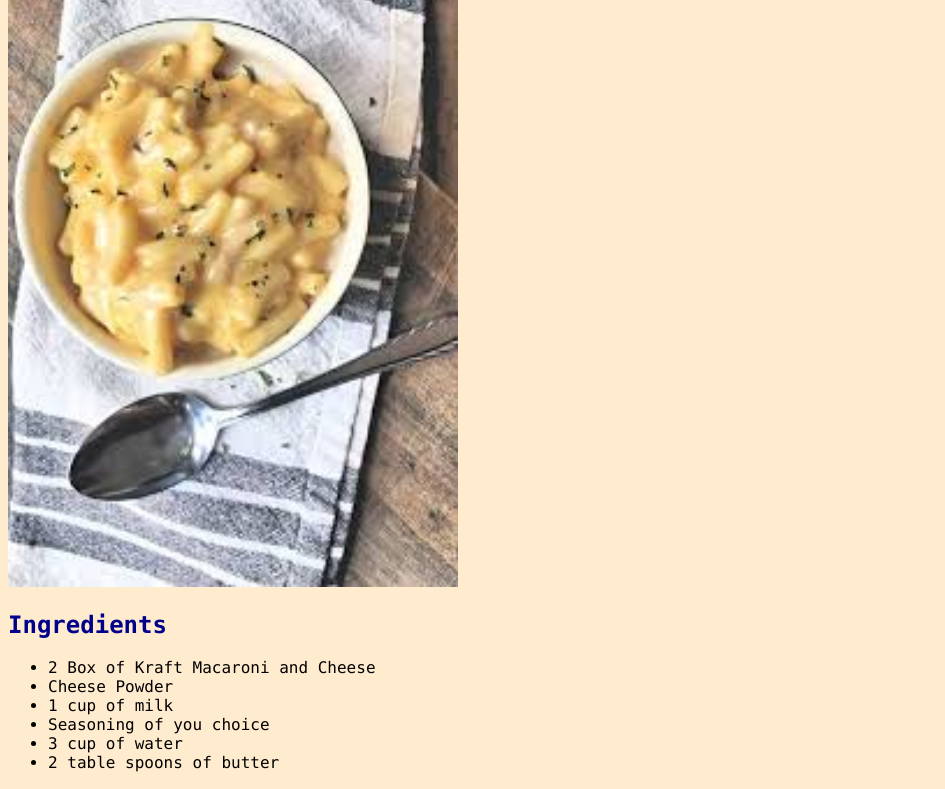
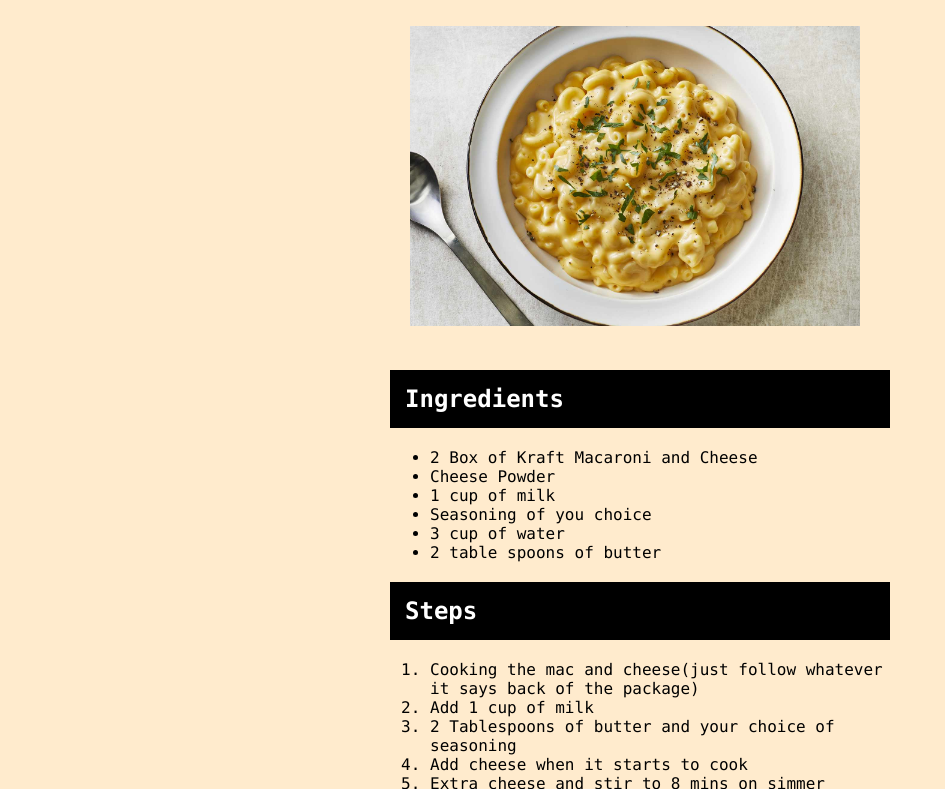
Before and after one commit to Kalmesh-ms/recipes, a plain HTML site: page allrecipes/kraftmac.html in a window 1280 px wide. Shown: the part 95-884 px from the top of the page, without its empty margins (0-945 px from the left). Drawn offline with Linux system fonts and the light colour scheme.

Commit message:
Add styles using box-model

```diff
--- a/allrecipes/kraftmac.html
+++ b/allrecipes/kraftmac.html
@@ -8,7 +8,7 @@
 
     <body>
         <h1>Kraft Mac n Cheese </h1>
-        <img src="../images/kraftmacncheese.jpeg" alt="Cheesy Mac">
+        <img src="../images/macncheese.jpg" alt="Cheesy Mac">
         <h2>Ingredients</h2>
         <ul>
             <li>2 Box of Kraft Macaroni and Cheese</li>
--- a/styles.css
+++ b/styles.css
@@ -1,17 +1,25 @@
 body{
+    padding: 20px;
+    width:500px;
+    margin:auto;
     background-color: blanchedalmond;
     font-family: "Lucida Console",'Courier New', Courier, monospace;
 }
 
 h1{
+    text-align: center;
     color: darkred;
 }
 
 h2{
-    color:darkblue;
+    padding:15px;
+    background-color: black;
+    color:white;
 }
 
 img {
+    padding:20px;
+    margin: auto;
     width: 450px;
     height: auto;
 }
```
Also changed, not shown: images/macncheese.jpg (added).
